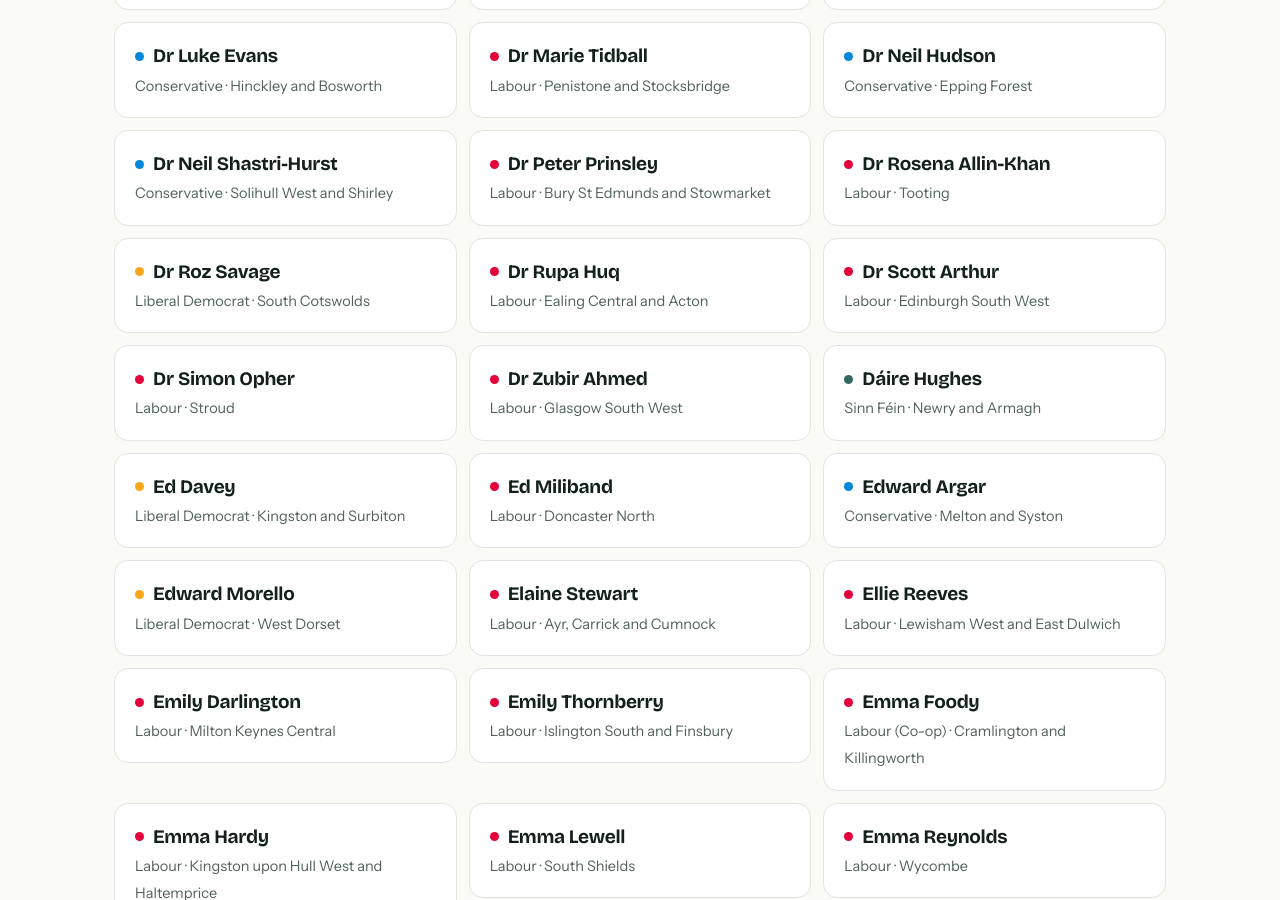
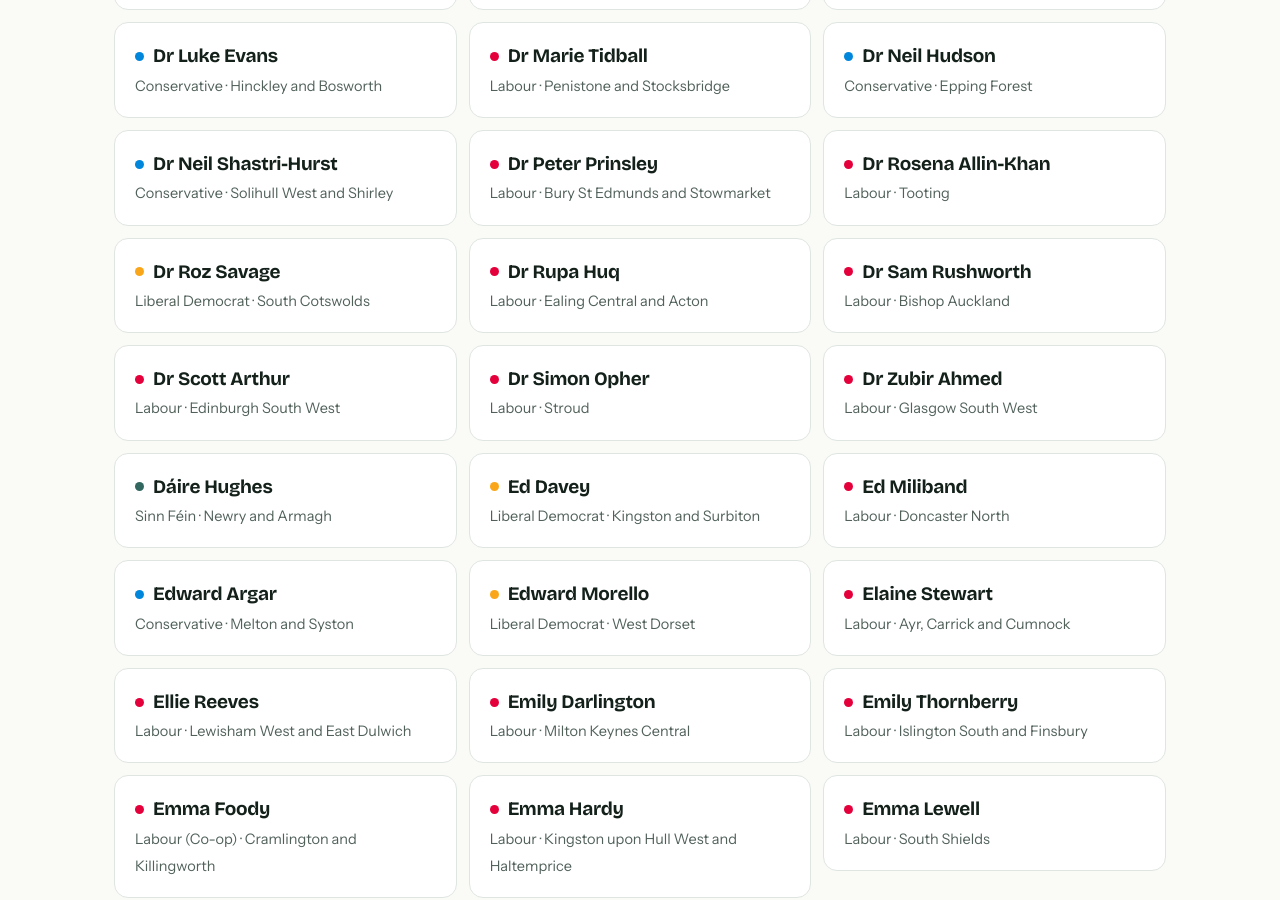
Before and after one commit to Digger260/mp-record, a Jekyll site: the page built from index.html, in a window 1280 px wide and 900 px high, scrolled down 7452 px. Built offline with Jekyll 4.4.1, drawn with Linux system fonts in a browser that asks for light colours; some web fonts are replaced; some of the changed text lies outside the part shown.

```diff
--- /dev/null
+++ b/_mps/dr-sam-rushworth.md
@@ -0,0 +1,8 @@
+---
+name: "Dr Sam Rushworth"
+party: "Labour"
+constituency: "Bishop Auckland"
+mp_since: "2024-07-04"
+parliament_id: 5108
+ipsa_slug: "sam-rushworth"
+---
```
Also changed, not shown: _mps/sam-rushworth.md (+2 -0 lines).
